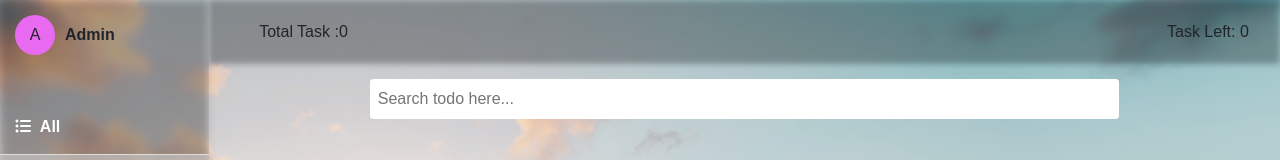
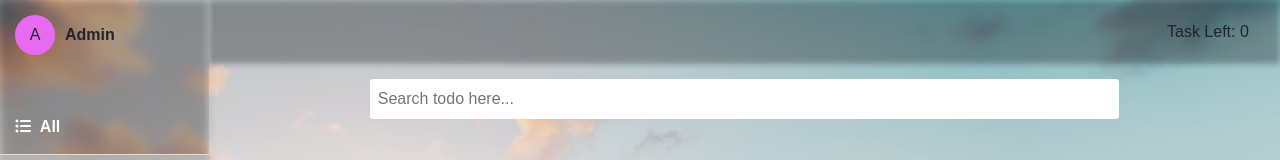
Before and after one commit to prathamsaxen/Todo_List, a React (Create React App) app: page /completed in a window 1280 px wide. Shown: the top 160 px of the page. Built offline with nearby package versions, Linux system fonts and the light colour scheme.

Commit message:
Header Improved

```diff
--- a/src/App.css
+++ b/src/App.css
@@ -422,8 +422,6 @@ a.active{
   color: var(--dangerRed);
 }
 .SearchBar{
-  /* border: 2px solid var(--purple-Avatar); */
-  /* height: 7vh; */
   display: flex;
   justify-content: center;
   align-items: center;
--- a/src/Components/Header.js
+++ b/src/Components/Header.js
@@ -1,37 +1,14 @@
-import React, { useEffect, useState } from 'react'
+import React from 'react'
 import '../Header.css'
 import { useContext } from 'react';
 import { TASKCONTEXT } from '../Context/ContextAPI';
 const Header = () => {
   const { taskList } = useContext(TASKCONTEXT);
-  const [count,setCount]=useState(0);
-  useEffect(()=>{
-    taskList.forEach(element => {
-      if(!element.completed)
-      {
-        setCount(count+1);
-      }
-    });
-  },[taskList])
   return (
-       <header id="navbar">
-        <nav className="navbar-container container">
-          <a href="/" className="home-link">
-        <div className="navbar-logo" />
-     Total Task :{taskList.length}
-    </a>
-    <button type="button" id="navbar-toggle" aria-controls="navbar-menu" aria-label="Toggle menu" aria-expanded="false">
-      <span className="icon-bar" />
-      <span className="icon-bar" />
-      <span className="icon-bar" />
-    </button>
-    <div id="navbar-menu" aria-labelledby="navbar-toggle">
-      <ul className="navbar-links">
-        <li className="navbar-item"><p className="navbar-link" >Task Left: {count} </p></li>
-
-      </ul>
-    </div>
-  </nav>
+       <header id="navbar" className="navbar-container container">
+           <ul className="navbar-links" >
+            <li className="navbar-item" ><p className="navbar-link" style={{justifyContent:"flex-end"}} >Task Left: {taskList.length} </p></li>
+          </ul>
 </header>
 
 
--- a/src/Pages/Completed.js
+++ b/src/Pages/Completed.js
@@ -4,7 +4,7 @@ export default function Completed() {
     document.title="COMPLETED";
   return (
     <div>
-      <Search Data={"done"}/>
+      <Search/>
     </div>
   )
 }
```
